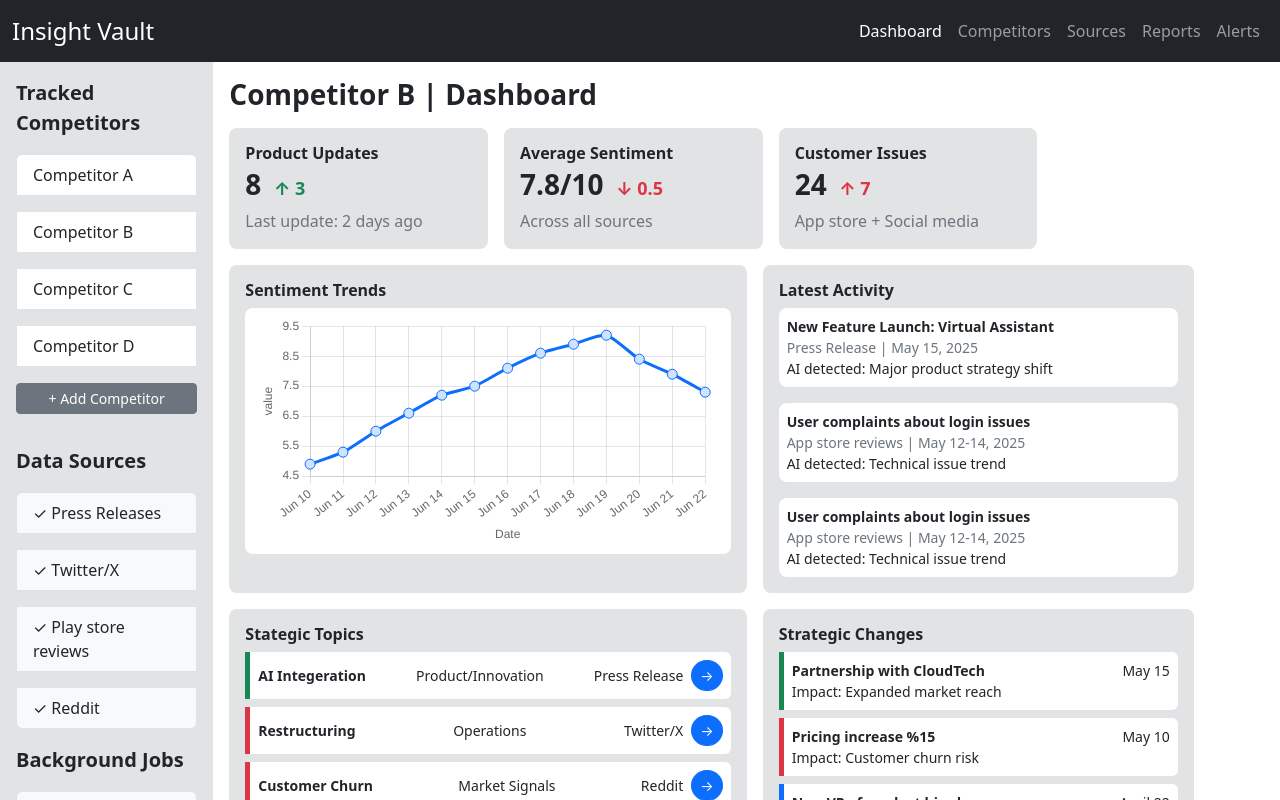
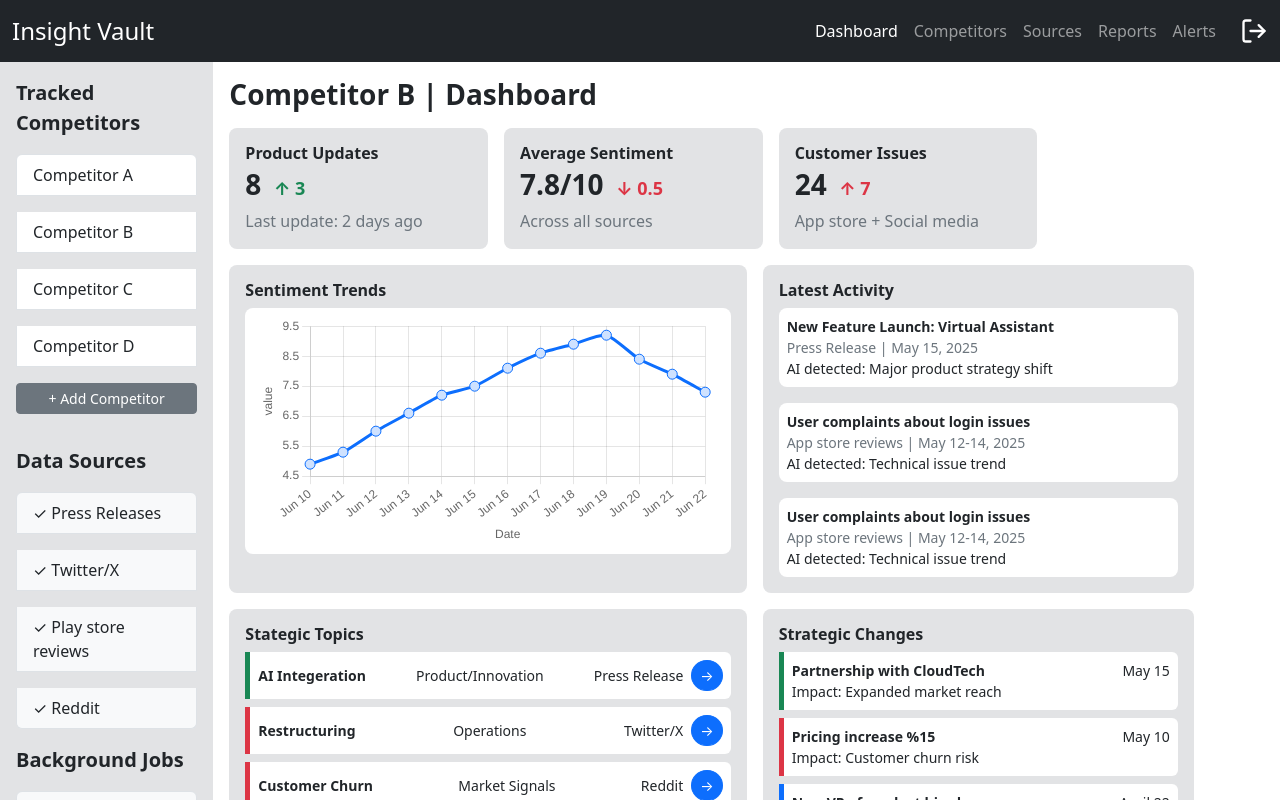
Before and after one commit to edwzeledon/insight-vault, a React (Vite) app in the folder frontend/: page / in a window 1280 px wide. Shown: the top 800 px of the page. Built offline with nearby package versions, Linux system fonts and the light colour scheme; no server answers.

Commit message:
feat(frontend): add logout functionality

```diff
--- a/frontend/package.json
+++ b/frontend/package.json
@@ -13,6 +13,7 @@
     "bootstrap": "^5.3.6",
     "chart.js": "^4.4.9",
     "chartjs-adapter-date-fns": "^3.0.0",
+    "lucide-react": "^0.511.0",
     "react": "^19.1.0",
     "react-chartjs-2": "^5.3.0",
     "react-dom": "^19.1.0",
--- a/frontend/src/App.jsx
+++ b/frontend/src/App.jsx
@@ -13,16 +13,16 @@ export default function App() {
   const setAccessToken = useAuthStore((state) => state.setAccessToken);
 
   useEffect(() => {
-    const refreshToken = async () => {
+    async function refreshToken() {
       try {
-        const res = await fetch('http://localhost:4000/refresh', {
+        const response = await fetch('http://localhost:4000/refresh', {
           method: 'POST',
           credentials: 'include'
         })
 
-        if (res.ok) {
-          const data = await res.json()
-          setAccessToken(data.accessToken)
+        if (response.ok) {
+          const results = await response.json()
+          setAccessToken(results.accessToken)
         } else {
           console.log('Refresh token invalid or expired');
         }
--- a/frontend/src/Navbar.jsx
+++ b/frontend/src/Navbar.jsx
@@ -1,9 +1,11 @@
 import 'bootstrap/dist/css/bootstrap.min.css';
 import { useState } from 'react';
-import { NavLink, useLocation } from 'react-router-dom'
+import { NavLink, useLocation, useNavigate } from 'react-router-dom';
+import { LogOut } from 'lucide-react';
 
 export default function Navbar() {
     const location = useLocation()
+    const navigate = useNavigate()
     const [navItems, setNavItems] = useState([
         { to: '/', name: 'Dashboard' },
         { to: '/competitors', name: 'Competitors' },
@@ -12,11 +14,25 @@ export default function Navbar() {
         { to: '/alerts', name: 'Alerts' }
     ])
 
+    async function handleLogout(){
+        try {
+            const response = await fetch('http://localhost:4000/logout',{
+                method: 'DELETE',
+                credentials: 'include'
+            })
+            if (response.ok){
+                navigate('/login')
+            }
+        } catch(err){
+            console.log('error logging out: ', err)
+        }
+    }
+
     return (
         <nav className="navbar navbar-expand bg-dark navbar-dark">
             <div className="container-fluid">
                 <NavLink className="navbar-brand fs-4" to='/'> Insight Vault </NavLink>
-                <div className="navbar-nav">
+                <div className="navbar-nav d-flex align-items-center">
                     {
                         navItems.map(nav => {
                             return (
@@ -24,6 +40,13 @@ export default function Navbar() {
                             )
                         })
                     }
+                    <LogOut
+                        size={28}
+                        color={'white'}
+                        className='ms-3'
+                        style={{cursor: 'pointer'}}
+                        onClick={handleLogout}
+                    />
                 </div>
             </div>
         </nav>
```
Also changed, not shown: 2 other files (tests, documents, lock files or other folders).
